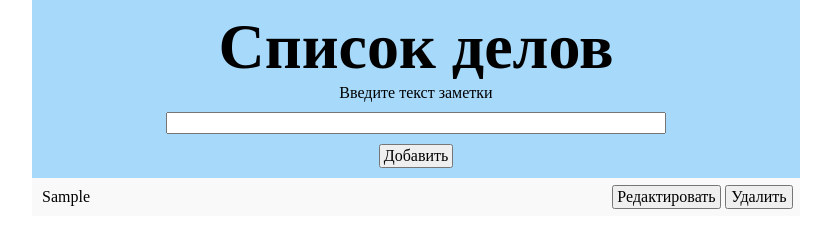
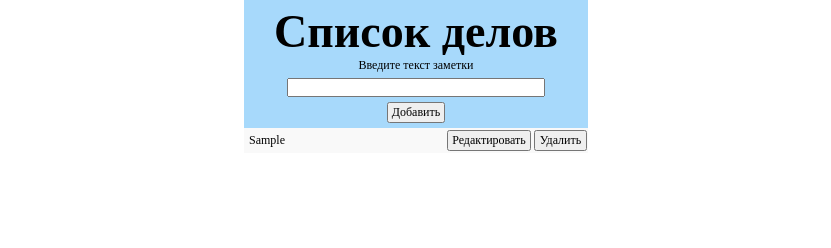
Before and after one commit to lapoosick/WebCourse, a plain HTML site: page TodoList/index.html in a window 1280 px wide. Both pictures are taken after typing "Sample" into the empty fields and a click on the button "Добавить". Shown: the whole page, without its empty margins (224-1055 px from the left). Drawn offline with Linux system fonts and the light colour scheme.

Commit message:
TodoList: третьи исправления.

```diff
--- a/TodoList/script.js
+++ b/TodoList/script.js
@@ -5,7 +5,7 @@ document.addEventListener("DOMContentLoaded", function () {
     const newTodoTextField = document.getElementById("new-todo-text-field");
     const newTodoForm = document.getElementById("new-todo-form");
 
-    newTodoTextField.addEventListener("focus", function (){
+    newTodoTextField.addEventListener("focus", function () {
         newTodoTextField.classList.remove("invalid");
     });
 
@@ -71,8 +71,9 @@ document.addEventListener("DOMContentLoaded", function () {
                 const editTodoItemForm = newTodoItem.querySelector(".edit-todo-item-form");
                 const buttonsDiv = editTodoItemForm.querySelector(".buttons");
 
-                editTodoTextField.addEventListener("focus", function (){
+                editTodoTextField.addEventListener("focus", function () {
                     editTodoTextField.classList.remove("invalid");
+                    buttonsDiv.classList.remove("buttons-text-field-one-line");
                 });
 
                 editTodoItemForm.addEventListener("submit", function (e) {
@@ -83,7 +84,7 @@ document.addEventListener("DOMContentLoaded", function () {
                     if (editedTodoText.length === 0) {
                         editTodoTextField.classList.add("invalid");
                         editTodoTextField.blur();
-                        buttonsDiv.classList.add("vert-align")
+                        buttonsDiv.classList.add("buttons-text-field-one-line");
 
                         return;
                     }
--- a/TodoList/style.css
+++ b/TodoList/style.css
@@ -1,24 +1,26 @@
 .main {
     background-color: #a7d9fb;
-    padding: 10px 0;
+    padding: 5px 0;
     text-align: center;
-    width: 60%;
+    max-width: 344px;
+    width: 100%;
     margin: 0 auto;
+    font-size: 12px;
 }
 
 .main h1 {
-    font-size: 64px;
+    font-size: 46px;
 }
 
 .new-todo-text-field {
-    width: 65%;
-    margin: 10px;
+    width: 75%;
+    margin: 5px;
 }
 
 .error-message {
     color: #f00;
     text-align: center;
-    padding-bottom: 10px;
+    padding-bottom: 5px;
     display: none;
 }
 
@@ -32,8 +34,10 @@
 
 .todo-list {
     padding-left: 0;
-    width: 60%;
+    max-width: 344px;
+    width: 100%;
     margin: 0 auto;
+    font-size: 12px;
 }
 
 .todo-list li {
@@ -42,7 +46,7 @@
 }
 
 .todo-list li:nth-child(odd) {
-    background: #f9f9f9;
+    background-color: #f9f9f9;
 }
 
 .todo-list li:hover {
@@ -54,26 +58,33 @@
 }
 
 .todo-text {
-    padding: 10px;
+    padding: 5px;
     display: inline-block;
-    width: 75%;
+    max-width: 200px;
+    width: 100%;
 }
 
 .edit-todo-div {
-    width: 75%;
+    width: 100%;
+    max-width: 200px;
     display: inline-block;
 }
 
 .edit-todo-text-field {
-    width: 96%;
-    margin: 9px 10px;
+    width: 95%;
+    margin: 4px 5px;
     border-width: 1px;
 }
 
 .buttons {
     display: inline-block;
-    width: 24%;
-    min-width: 109px;
+    max-width: 140px;
+    width: 100%;
+}
+
+.buttons-text-field-one-line {
+    vertical-align: top;
+    margin-top: 2px;
 }
 
 .add-new-todo-item-button {
@@ -87,17 +98,17 @@
 }
 
 .edit-button {
-    width: 109px;
+    width: 84px;
 }
 
 .delete-button {
-    width: 68px;
+    width: 53px;
 }
 
 .save-button {
-    width: 109px;
+    width: 84px;
 }
 
 .cancel-button {
-    width: 68px;
+    width: 53px;
 }
```
